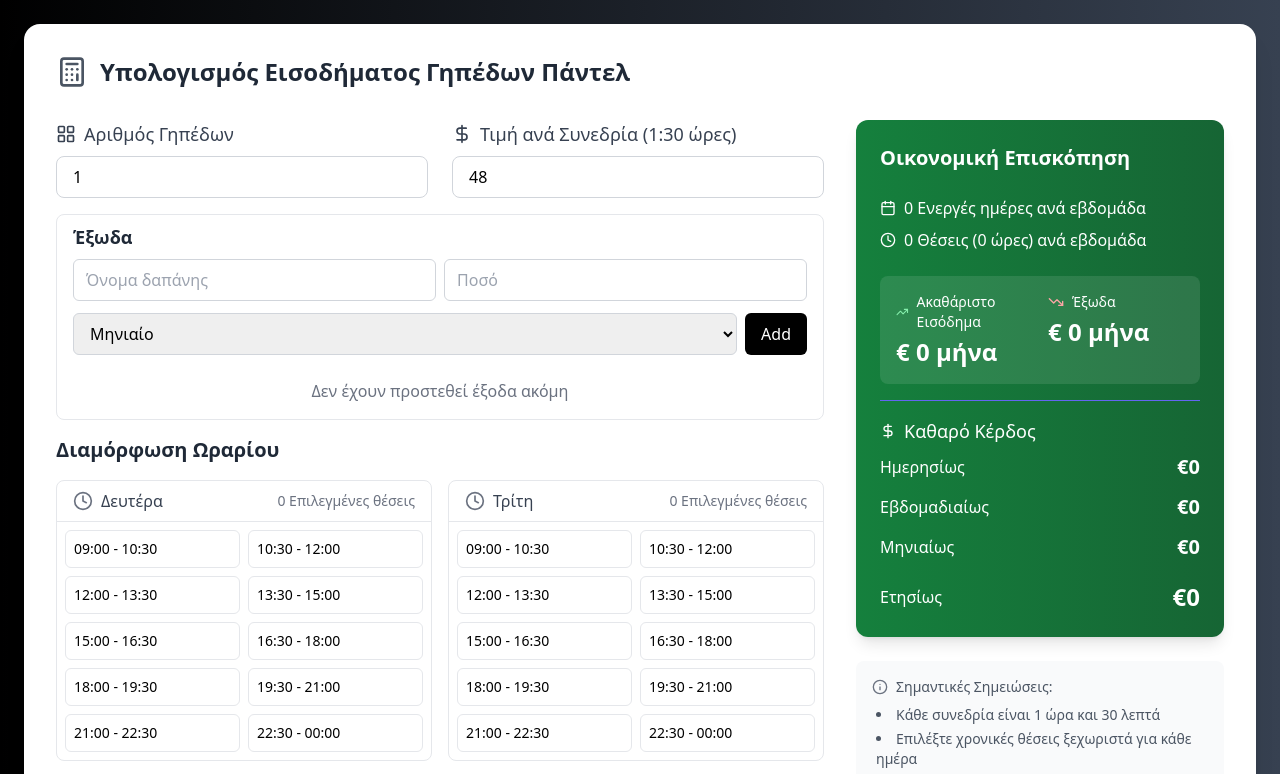
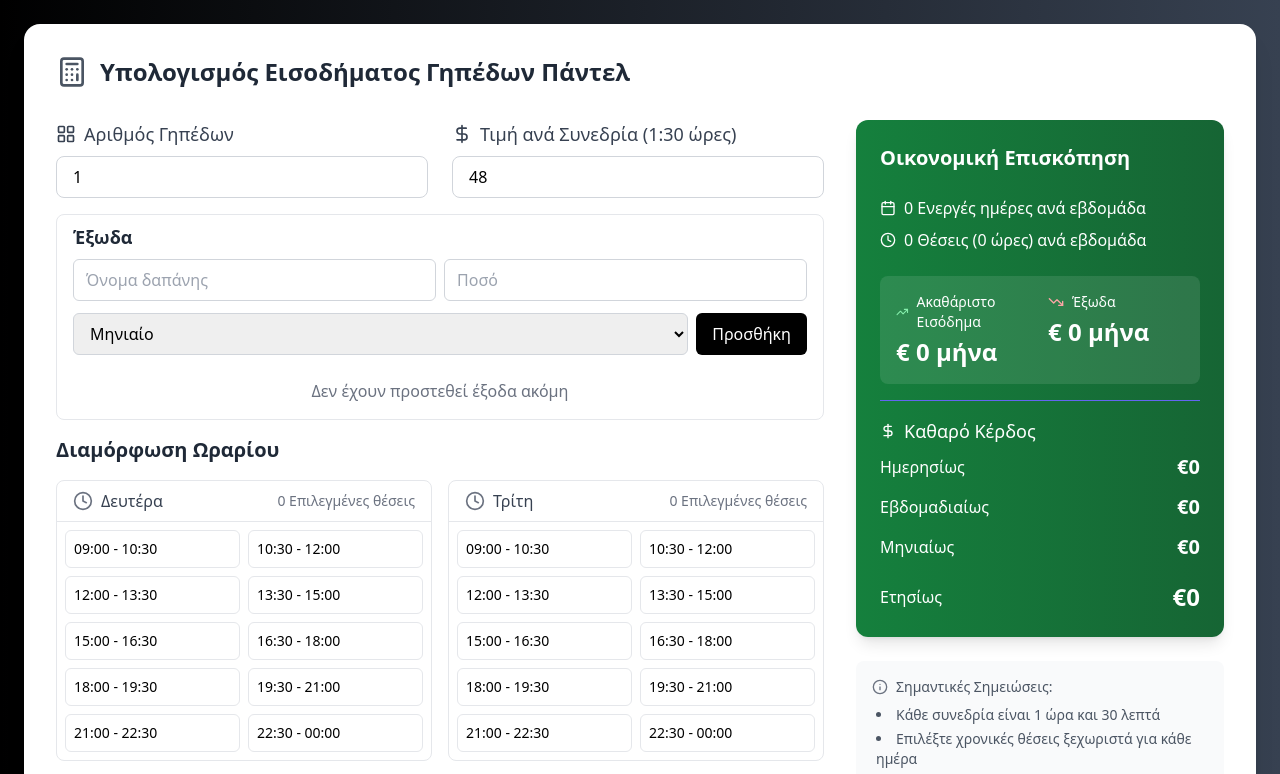
Before and after one commit to alik3dav/padel_club_income_calculator, a React (Vite) app: page / in a window 1280 px wide. Shown: the top 774 px of the page. Built offline with nearby package versions, Linux system fonts and the light colour scheme.

Commit message:
change add button text to Προσθήκη

```diff
--- a/src/components/ExpensesManager.tsx
+++ b/src/components/ExpensesManager.tsx
@@ -68,7 +68,7 @@ export function ExpensesManager({ expenses, onAddExpense, onRemoveExpense }: Exp
             type="submit"
             className="px-4 py-2 bg-gradient-to-r from-black to-black text-white rounded-md hover:bg-grey-700 transition-colors"
           >
-            Add
+            Προσθήκη
           </button>
         </div>
       </form>
```
